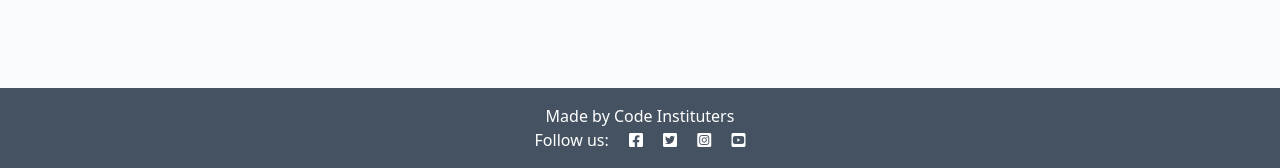
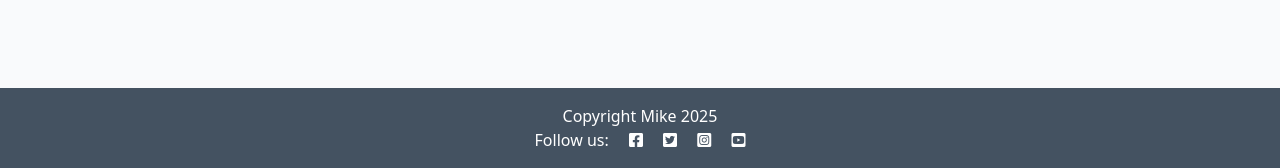
Before and after one commit to Mickyreegs/django_blog_2, a Django app: page / in a window 1280 px wide. Shown: the part 632-800 px from the top of the page. Run offline with Django 4.2, Linux system fonts and the light colour scheme; data that the repository does not hold is empty.

Commit message:
Add copyright tag in base and index html

```diff
--- a/blog/templates/blog/index.html
+++ b/blog/templates/blog/index.html
@@ -51,3 +51,7 @@
 
 <!-- index.html content ends here -->
 {% endblock %}
+
+{% block copyright %}
+        <p class="m-0 text-center text-white">Copyright Mike 2025</p>
+        {% endblock copyright %}
--- a/templates/base.html
+++ b/templates/base.html
@@ -61,7 +61,9 @@
 
     <!-- Footer -->
     <footer class="footer mt-auto py-3 dark-bg">
+        {% block copyright %}
         <p class="m-0 text-center text-white">Made by Code Instituters</p>
+        {% endblock copyright %}
         <p class="m-0 text-center text-white">Follow us: <i class="fab fa-facebook-square ms-3"></i>
             <i class="fab fa-twitter-square ms-3"></i>
             <i class="fab fa-instagram-square ms-3"></i>
```
